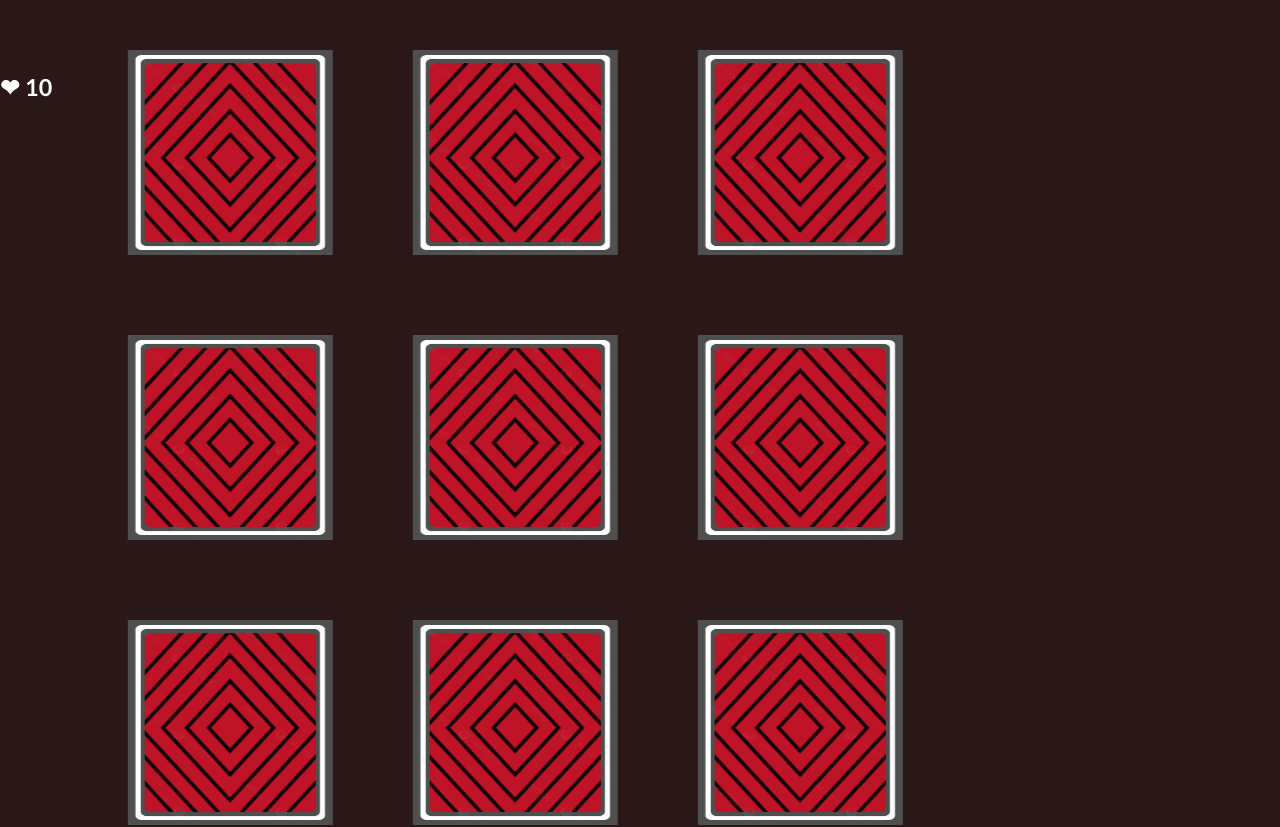
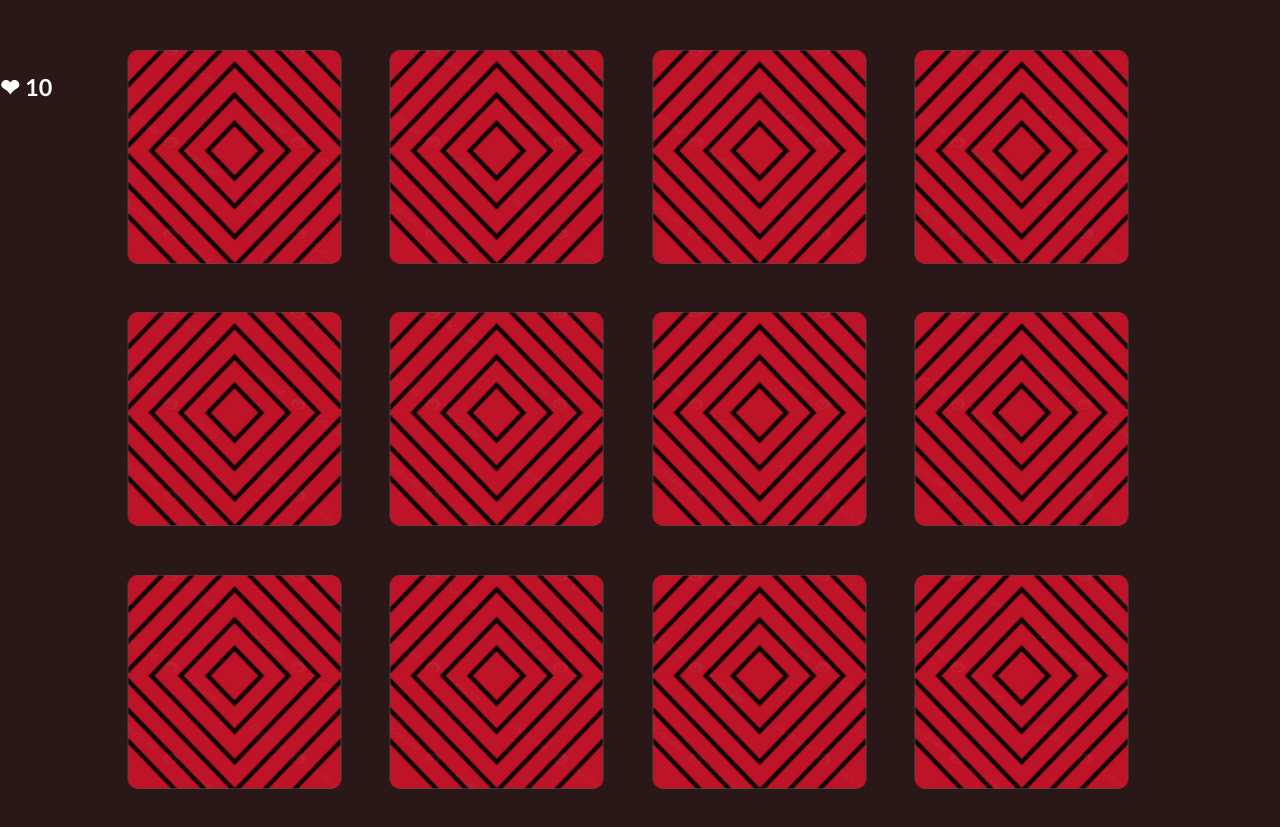
Before and after one commit to SaadHabashneh/card-memo, a React (Vite) app: page / in a window 1280 px wide. Shown: the top 827 px of the page. Built offline with nearby package versions, Linux system fonts and the light colour scheme.

Commit message:
added border radius for the cards and imroved layout slightly

```diff
--- a/src/App.css
+++ b/src/App.css
@@ -13,11 +13,13 @@ body {
 
 .cards-container {
   width: 80%;
+  height: 80vh;
   margin: 50px auto;
   display: grid;
-  grid-template-columns: repeat(auto-fit, 20%);
-  grid-gap: 80px;
+  grid-template-columns: repeat(4, 1fr);
+  grid-gap: 25px;
   justify-items: center;
+  align-items: center;
 }
 
 .card {
@@ -29,8 +31,8 @@ body {
 
 .card div {
   position: absolute;
-  width: 100%;
-  height: 100%;
+  width: 90%;
+  height: 90%;
   backface-visibility: hidden;
   transition: transform 0.6s ease;
 }
@@ -42,11 +44,13 @@ body {
 .front {
   transform: rotateY(0deg);
   background: url("./back.jpg") no-repeat center / cover;
+  border-radius: 5%;
 }
 
 .back {
   background: #fff;
   transform: rotateY(180deg);
+  border-radius: 5%;
 }
 
 .card.flipped .front {
```
Also changed, not shown: public/back.jpg.
